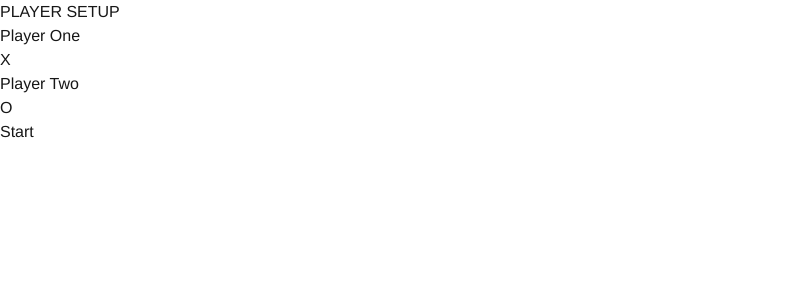
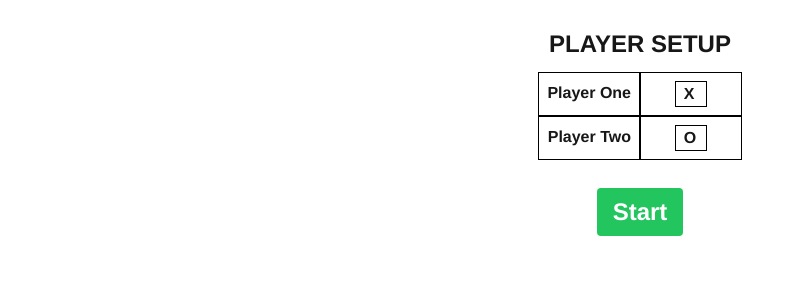
Before and after one commit to greg-ashby/tic-tac-toe, a Next.js app: page / in a window 1280 px wide. Shown: the top 300 px of the page, without its empty margins (0-805 px from the left). Built offline with nearby package versions, Linux system fonts and the light colour scheme.

Commit message:
fixed tailwind linking issue from previous refactoring

```diff
--- a/tailwind.config.ts
+++ b/tailwind.config.ts
@@ -1,16 +1,16 @@
-import type { Config } from "tailwindcss";
+import type { Config } from 'tailwindcss';
 
 const config: Config = {
   content: [
-    "./src/pages/**/*.{js,ts,jsx,tsx,mdx}",
-    "./src/components/**/*.{js,ts,jsx,tsx,mdx}",
-    "./src/app/**/*.{js,ts,jsx,tsx,mdx}",
+    './src/pages/**/*.{js,ts,jsx,tsx,mdx}',
+    './src/code/**/*.{js,ts,jsx,tsx,mdx}',
+    './src/app/**/*.{js,ts,jsx,tsx,mdx}',
   ],
   theme: {
     extend: {
       colors: {
-        background: "var(--background)",
-        foreground: "var(--foreground)",
+        background: 'var(--background)',
+        foreground: 'var(--foreground)',
       },
     },
   },
```
